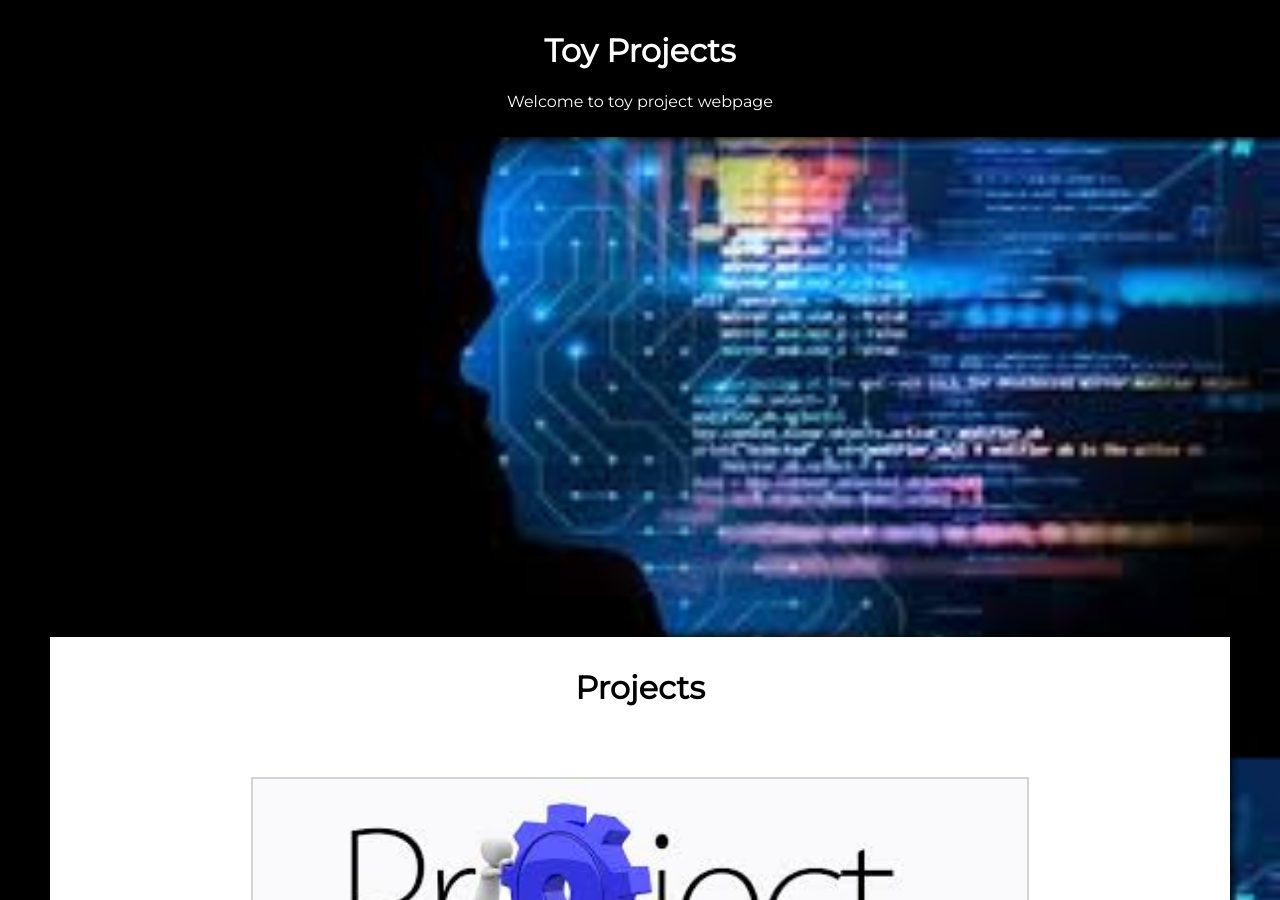
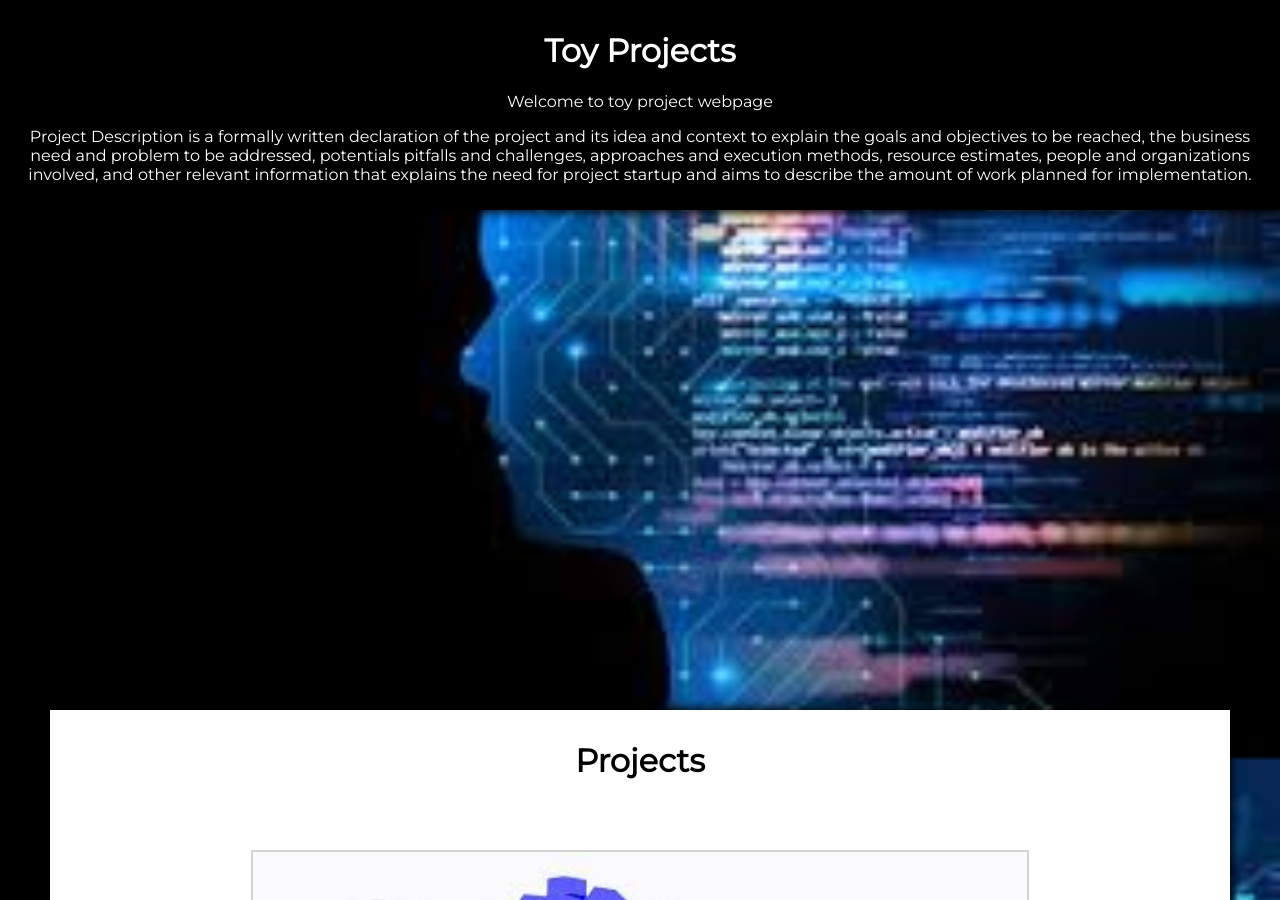
Before and after one commit to ffliza/hello-world, a Jekyll site: the page docs/index.html, which Jekyll copies as it is, in a window 1280 px wide and 900 px high. Built offline with Jekyll 4.4.1, drawn with Linux system fonts in a browser that asks for light colours.

Commit message:
Update index.html

```diff
--- a/docs/index.html
+++ b/docs/index.html
@@ -14,6 +14,12 @@
     <div class="about">
         <h1>Toy Projects</h1>
         <p>Welcome to toy project webpage</p>
+        <p>Project Description is a formally written declaration of the project and its idea and context to explain the goals
+            and objectives to be reached, the business need and problem to be addressed, potentials pitfalls and challenges,
+            approaches and execution methods, resource estimates, people and organizations involved, and other relevant
+            information that explains the need for project startup and aims to describe the amount of work planned for
+            implementation.</p>
+
     </div>
 
     <!-- This is the start of the "Projects" section -->
```
